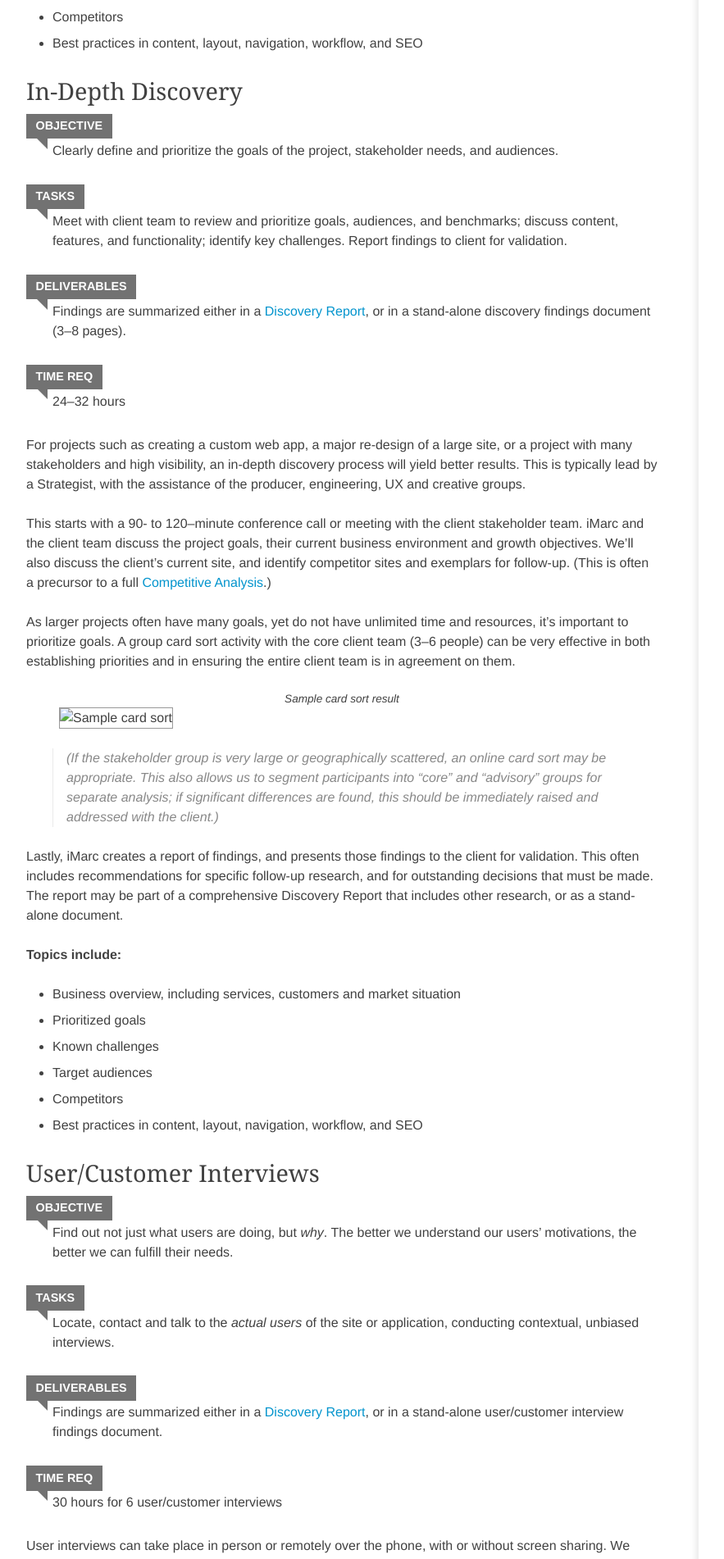
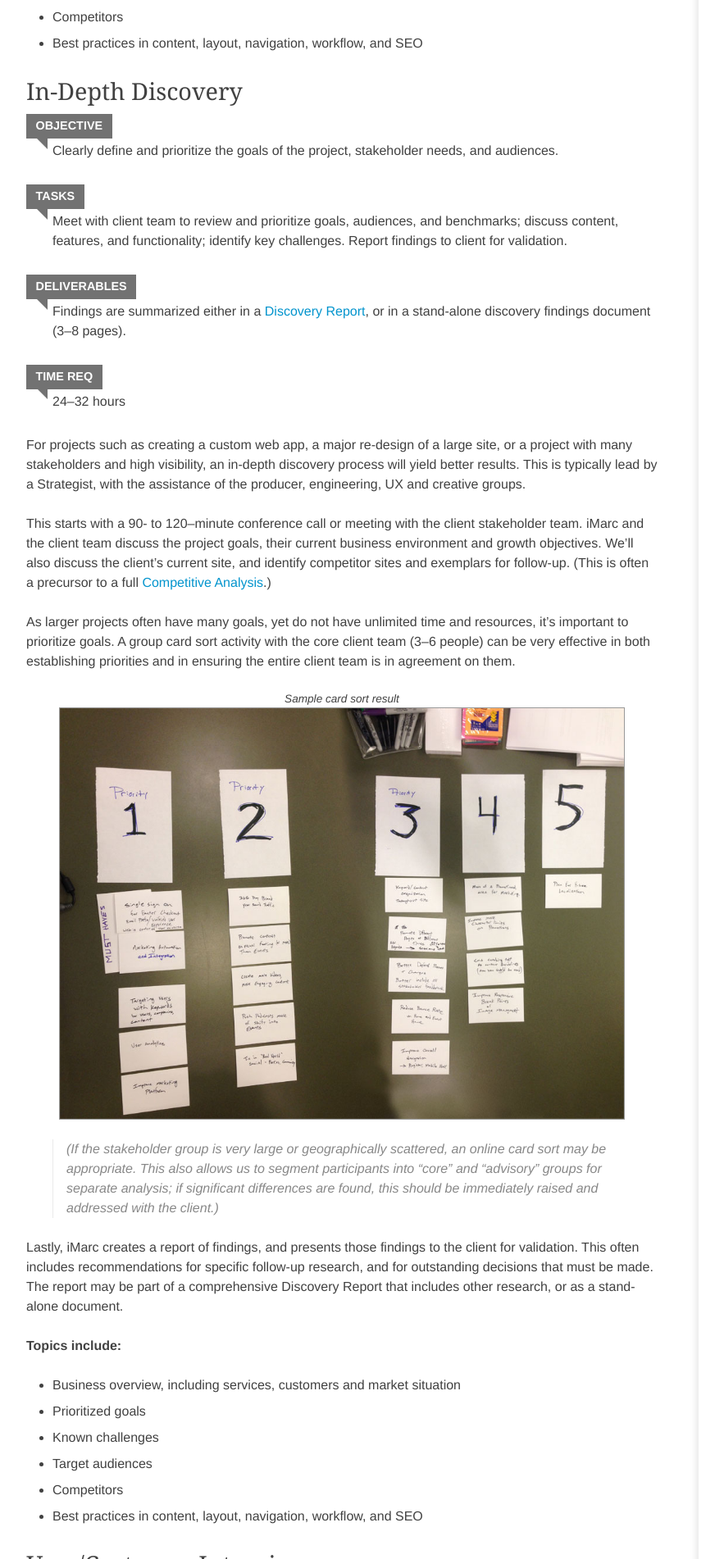
Before and after one commit to imarc/handbook, a Jekyll site: the page built from strategy.markdown, in a window 1280 px wide. Shown: the part 4498-6400 px from the top of the page at 82% size, without its empty margins (88-971 px from the left). Built offline with Jekyll 4.4.1, drawn with Linux system fonts in a browser that asks for light colours; nearby versions of some CDN libraries; some web fonts are replaced.

Commit message:
Fixed broken image link

```diff
--- a/strategy.markdown
+++ b/strategy.markdown
@@ -171,7 +171,7 @@ As larger projects often have many goals, yet do not have unlimited time and res
 
 <figure markdown="1">
 <figcaption>Sample card sort result</figcaption>
-![Sample card sort](cardsort.jpg)
+![Sample card sort](img/strategy/cardsort.jpg)
 </figure>
 
 > (If the stakeholder group is very large or geographically scattered, an online card sort may be appropriate. This also allows us to segment participants into "core" and "advisory" groups for separate analysis; if significant differences are found, this should be immediately raised and addressed with the client.)
```
